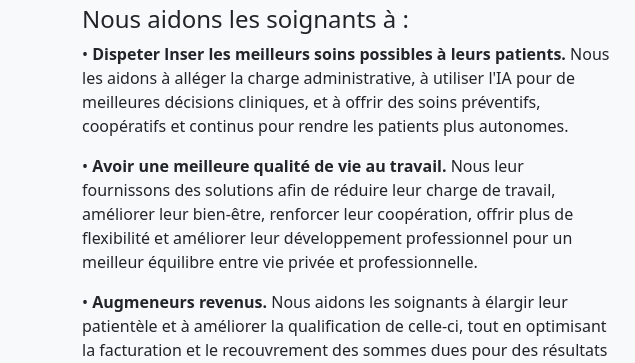
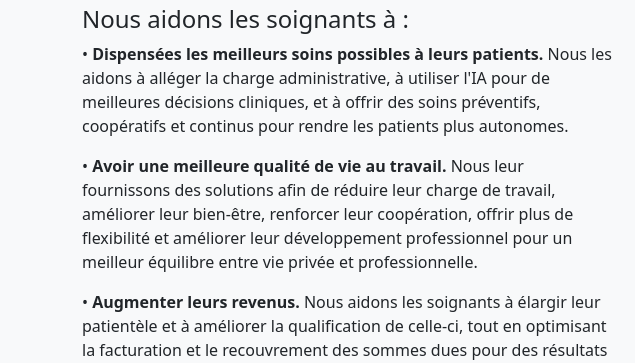
Before and after one commit to dracken24/doctolib-With-DataBase, a plain HTML site: page web/Laboratoire 1/mini-doctolib/index.html in a window 1280 px wide. Shown: the part 283-646 px from the top of the page, 0-635 px from the left. Drawn offline with nearby package versions, Linux system fonts and the light colour scheme.

```diff
--- a/web/Laboratoire 1/mini-doctolib/index.html
+++ b/web/Laboratoire 1/mini-doctolib/index.html
@@ -28,9 +28,9 @@
 						<h2>Nous améliorons le quotidien des soignants</h2>
 						<h4>Nous aidons les soignants à :</h4>
 
-						<p>• <strong>Dispeter lnser les meilleurs soins possibles à leurs patients. </strong>Nous les aidons à alléger la charge administrative, à utiliser l'IA pour de meilleures décisions cliniques, et à offrir des soins préventifs, coopératifs et continus pour rendre les patients plus autonomes.</p>
+						<p>• <strong>Dispensées les meilleurs soins possibles à leurs patients. </strong>Nous les aidons à alléger la charge administrative, à utiliser l'IA pour de meilleures décisions cliniques, et à offrir des soins préventifs, coopératifs et continus pour rendre les patients plus autonomes.</p>
 						<p>• <strong>Avoir une meilleure qualité de vie au travail. </strong>Nous leur fournissons des solutions afin de réduire leur charge de travail, améliorer leur bien-être, renforcer leur coopération, offrir plus de flexibilité et améliorer leur développement professionnel pour un meilleur équilibre entre vie privée et professionnelle.</p>
-						<p>• <strong>Augmeneurs revenus. </strong>Nous aidons les soignants à élargir leur patientèle et à améliorer la qualification de celle-ci, tout en optimisant la facturation et le recouvrement des sommes dues pour des résultats financiers améliorés.</p>
+						<p>• <strong>Augmenter leurs revenus. </strong>Nous aidons les soignants à élargir leur patientèle et à améliorer la qualification de celle-ci, tout en optimisant la facturation et le recouvrement des sommes dues pour des résultats financiers améliorés.</p>
 					</div>
 					<div class="col-md-6 mt-3">
 						<img src="https://doctolib-b2b-wordpress-assets-prd-aws-de-fra-1.s3.amazonaws.com/uploads/2024/10/productvision-care-teams-1.png" alt="doctolib">
```
